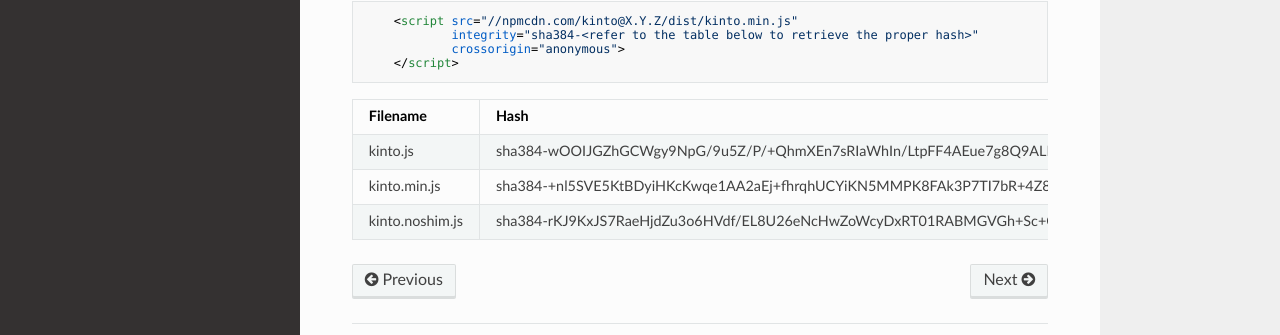
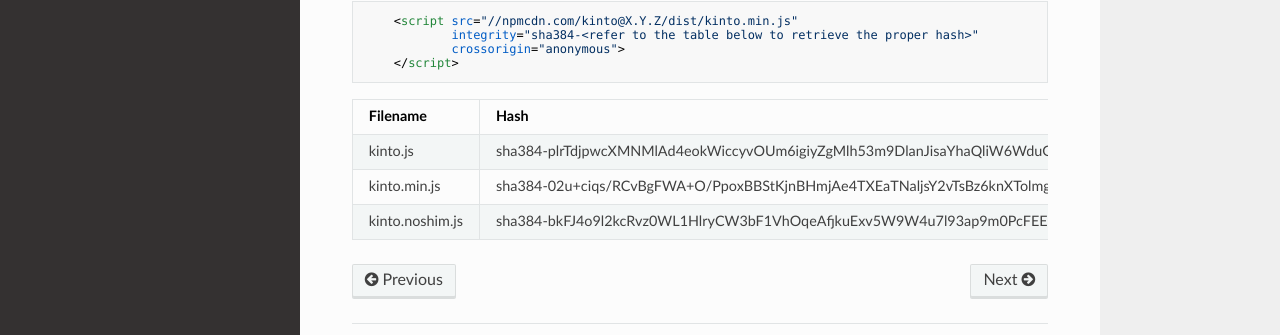
Before and after one commit to Kinto/kinto.js, an MkDocs documentation site: the page built from docs/installation.md, in a window 1280 px wide and 1323 px high. Shown: the part 930-1265 px from the top of the window. Built offline with MkDocs 1.6.1, drawn with Linux system fonts in a browser that asks for light colours; nearby versions of some CDN libraries; old or Windows-style settings are respelled for this version of MkDocs.

Commit message:
Prepare release 3.0

```diff
--- a/docs/installation.md
+++ b/docs/installation.md
@@ -39,6 +39,6 @@ integrity with the hash provided below:
 
 | Filename                | Hash                                                                    |
 |-------------------------|-------------------------------------------------------------------------|
-| kinto.js                | sha384-wOOIJGZhGCWgy9NpG/9u5Z/P/+QhmXEn7sRIaWhIn/LtpFF4AEue7g8Q9ALFuL78 |
-| kinto.min.js            | sha384-+nl5SVE5KtBDyiHKcKwqe1AA2aEj+fhrqhUCYiKN5MMPK8FAk3P7TI7bR+4Z8LoG |
-| kinto.noshim.js         | sha384-rKJ9KxJS7RaeHjdZu3o6HVdf/EL8U26eNcHwZoWcyDxRT01RABMGVGh+Sc+Qmr3i |
+| kinto.js                | sha384-plrTdjpwcXMNMlAd4eokWiccyvOUm6igiyZgMlh53m9DlanJisaYhaQliW6WduGM |
+| kinto.min.js            | sha384-02u+ciqs/RCvBgFWA+O/PpoxBBStKjnBHmjAe4TXEaTNaljsY2vTsBz6knXTolmg |
+| kinto.noshim.js         | sha384-bkFJ4o9l2kcRvz0WL1HlryCW3bF1VhOqeAfjkuExv5W9W4u7l93ap9m0PcFEEbyO |
```
Also changed, not shown: package.json (+36 -3 lines).
